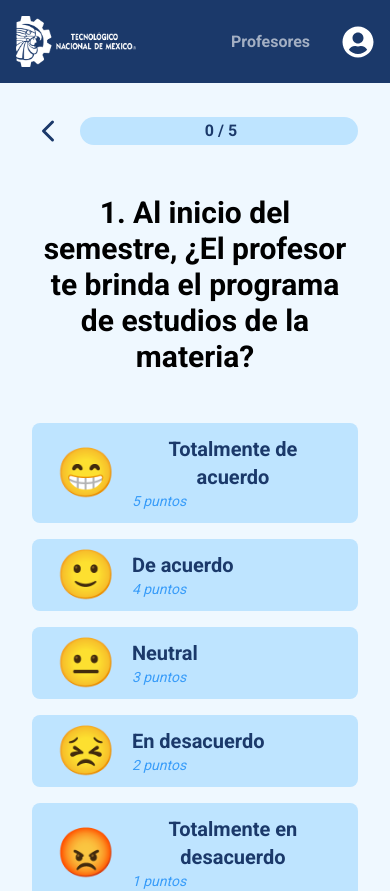
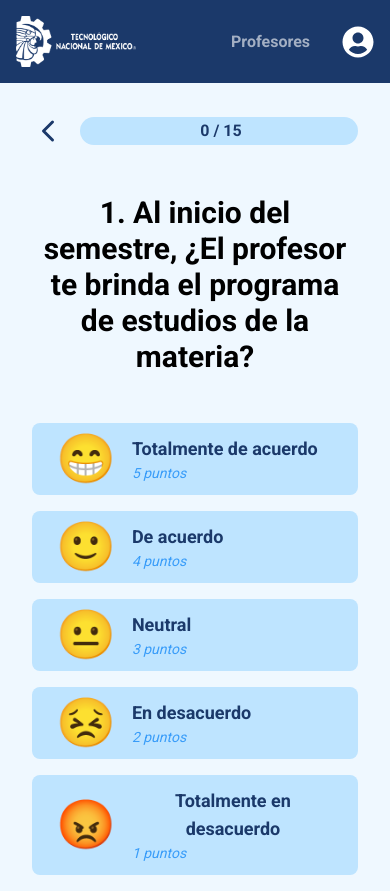
Before and after one commit to Naim-Torres/Evaulacion-Docente-ITO-Mobil, a Next.js app: page /evaluation in a window 390 px wide. Shown: the top 891 px of the page. Built offline with nearby package versions, Linux system fonts and the light colour scheme.

Commit message:
Fix(Evaluation): Fix description text of the options in small devices

```diff
--- a/src/app/components/evaluation/ButtonOption.tsx
+++ b/src/app/components/evaluation/ButtonOption.tsx
@@ -18,7 +18,7 @@ export default function ButtonOption({ className, emoji, description, points, se
         <button disabled={disabled} onClick={onClick} className={`${className} flex justify-start gap-4 rounded-lg ${disabled ? 'opacity-50' : ''} ${selectedIndex == index ? 'bg-primary-900 shadow-md hover:shadow-lg' : 'bg-primary-200 hover:shadow-md'}`}>
             <p className="text-5xl">{emoji}</p>
             <div className="flex flex-col items-start">
-                <span className={`${selectedIndex == index ? 'text-white' : 'text-primary-900'} text-xl duration-300`}>{description}</span>
+                <span className={`${selectedIndex == index ? 'text-white' : 'text-primary-900'} text-lg md:text-xl duration-300`}>{description}</span>
                 <span className="italic font-normal text-primary-500">{points} puntos</span>
             </div>
         </button>
--- a/src/app/evaluation/page.jsx
+++ b/src/app/evaluation/page.jsx
@@ -26,7 +26,7 @@ const questions = [
 export default function Evaluation() {
     const [selectedIndex, setSelectedIndex] = useState();
     const [disabled, setDisabled] = useState(false);
-    const [progress, setProgress] = useState({ progress: 0, limit: 5 });
+    const [progress, setProgress] = useState({ progress: 0, limit: 15 });
     const [question, setQuestion] = useState(questions[0]);
     const navigation = useRouter();
     const [scope, animate] = useAnimate();
```
Also changed, not shown: 1 other file (tests, documents, lock files or other folders).
